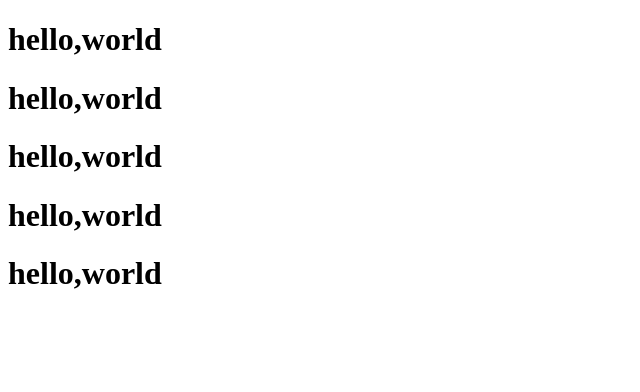
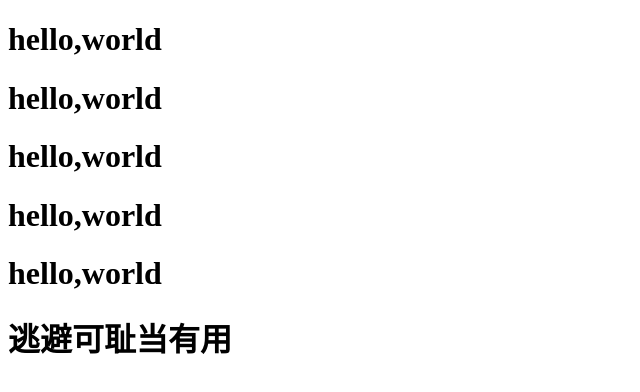
Before and after one commit to youxiamou0/testdemo, a plain HTML site: page index.html in a window 1280 px wide. Shown: the whole page, without its empty margins (0-640 px from the left). Drawn offline with Linux system fonts and the light colour scheme.

Commit message:
新提交

```diff
--- a/index.html
+++ b/index.html
@@ -11,5 +11,6 @@
     <h1>hello,world</h1>
     <h1>hello,world</h1>
     <h1>hello,world</h1>
+    <h1>逃避可耻当有用</h1>
 </body>
 </html>
```
